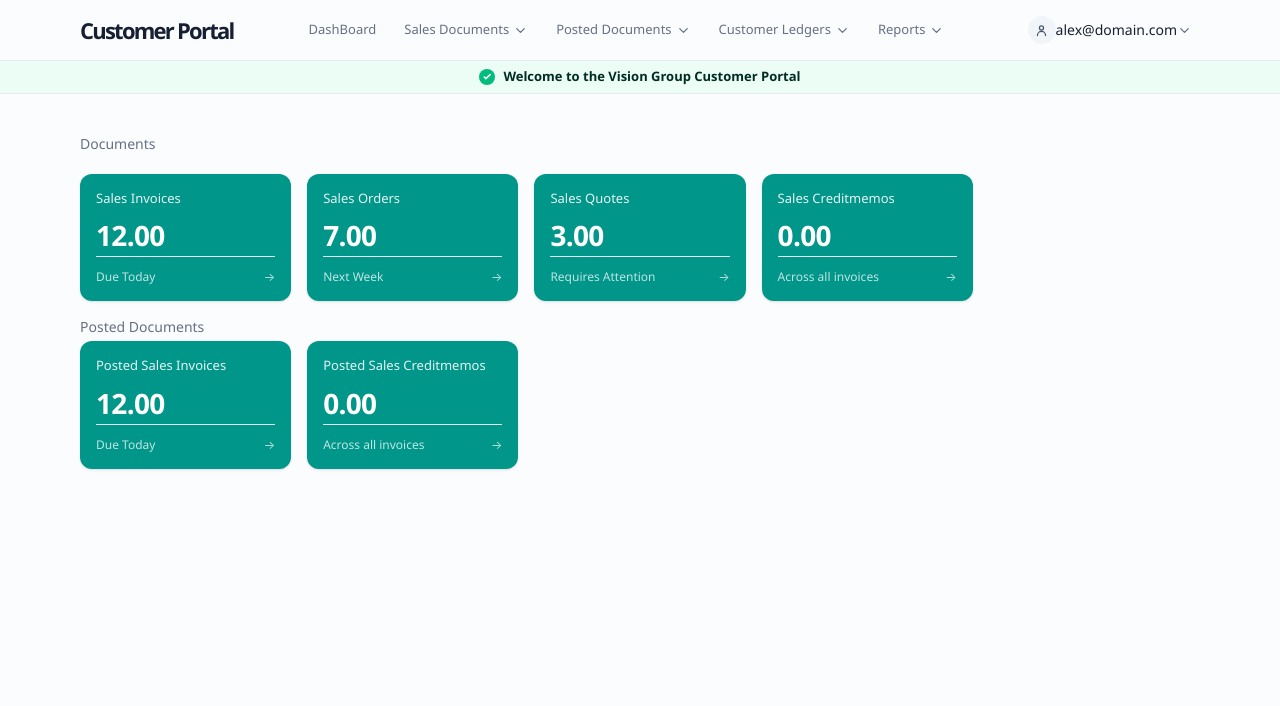
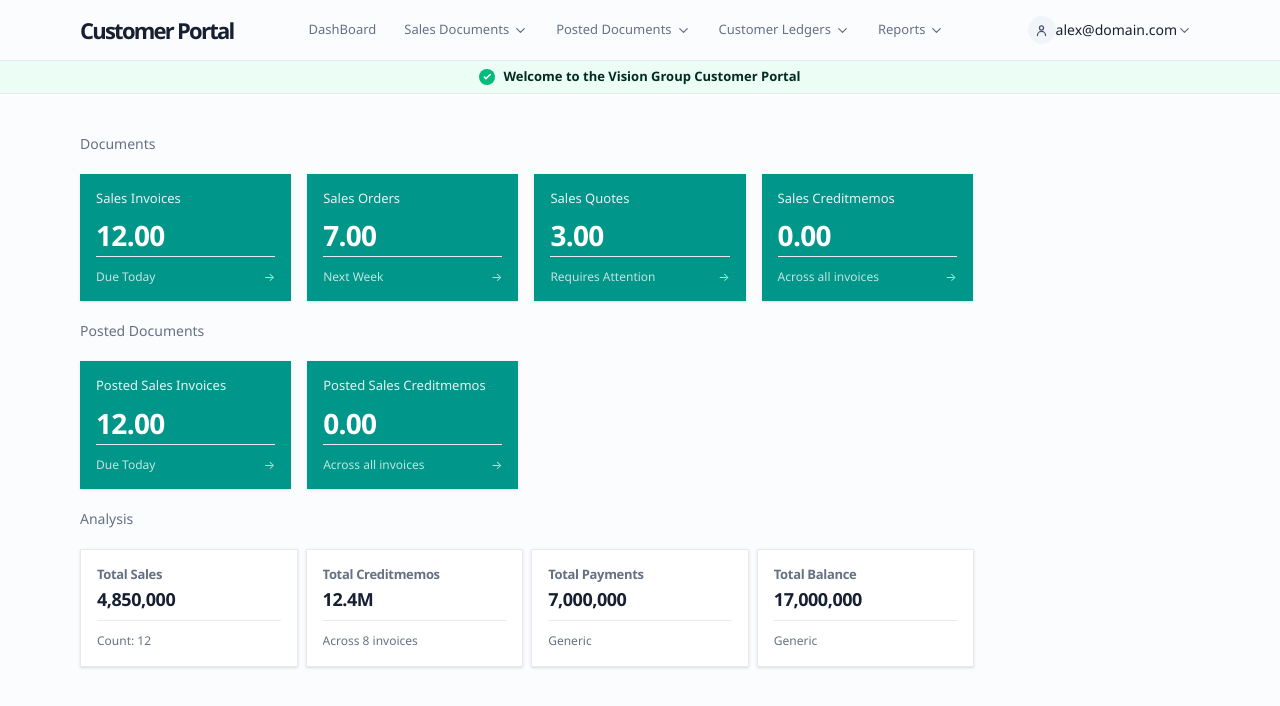
Before and after one commit to ivanepou22/customerserviceportal, a React (Vite) app in the folder FrontEnd-React/: page / in a window 1280 px wide. Both pictures are taken after typing "name@example.com", "Sample123" into the empty fields and a click on the button "Sign in". Shown: the top 706 px of the page. Built offline with nearby package versions, Linux system fonts and the light colour scheme.

Commit message:
feat: update page title and add metrics section to the dashboard

```diff
--- a/FrontEnd-React/index.html
+++ b/FrontEnd-React/index.html
@@ -5,7 +5,7 @@
   <meta charset="UTF-8" />
   <meta name="viewport" content="width=device-width, initial-scale=1.0" />
   <meta name="theme-color" content="#fbfcfe" />
-  <title>Customer Portal</title>
+  <title>Vision Group - Customer Portal</title>
 </head>
 
 <body>
--- a/FrontEnd-React/src/App.jsx
+++ b/FrontEnd-React/src/App.jsx
@@ -80,6 +80,29 @@ const navigation = [
       }
     }
   }
+];
+
+const metrics = [
+  {
+    title: "Total Sales",
+    value: "4,850,000",
+    description: "Count: 12",
+  },
+  {
+    title: "Total Creditmemos",
+    value: " 12.4M",
+    description: "Across 8 invoices",
+  },
+  {
+    title: "Total Payments",
+    value: "7,000,000",
+    description: "Generic",
+  },
+  {
+    title: "Total Balance",
+    value: "17,000,000",
+    description: "Generic",
+  },
 ];
 
 const documents = [
@@ -346,7 +369,7 @@ function Dashboard() {
           ))}
         </div>
 
-        <div className="mt-4 flex items-end justify-between gap-4">
+        <div className="mt-5 mb-4 flex items-end justify-between gap-4">
           <div>
             <p className="mb-1 text-sm font-medium text-muted-foreground">Posted Documents</p>
           </div>
@@ -364,6 +387,16 @@ function Dashboard() {
           ))}
         </div>
 
+        <div className="mt-5 mb-4 flex items-end justify-between gap-4">
+          <div>
+            <p className="mb-1 text-sm font-medium text-muted-foreground">Analysis</p>
+          </div>
+        </div>
+        <div className="grid grid-cols-1 sm:grid-cols-2 lg:grid-cols-3 xl:grid-cols-5 gap-2">
+          {metrics.map((metric) => (
+            <MetricCard key={metric.title} {...metric} />
+          ))}
+        </div>
       </main>
     </div>
   );
@@ -371,7 +404,7 @@ function Dashboard() {
 
 function TealStatCard({ title, value, subtitle, className = "bg-teal-600 hover:bg-teal-700" }) {
   return (
-    <Card className={`${className} text-white border-0 shadow-sm transition-all cursor-pointer group min-h-[118px]  flex flex-col justify-between p-4`}>
+    <Card className={`${className} text-white border-0 shadow-sm transition-all cursor-pointer group min-h-[118px] rounded-lg md:rounded-none flex flex-col justify-between p-4`}>
       <div>
         <p className="text-[13px] font-medium opacity-90 line-clamp-2 leading-tight">{title}</p>
         <div className="mt-2 text-[28px] font-semibold tracking-tight">{value}</div>
@@ -381,6 +414,33 @@ function TealStatCard({ title, value, subtitle, className = "bg-teal-600 hover:b
         <p className="opacity-75">{subtitle}</p>
         <div className="text-white/70 group-hover:translate-x-0.5 transition-transform">→</div>
       </div>
+    </Card>
+  );
+}
+
+function MetricCard({ title, value, description, className = "" }) {
+  return (
+    <Card className={`min-h-[118px] rounded-lg md:rounded-none ${className}`}>
+      <CardHeader className="px-4 py-4 pb-2">
+        <CardTitle className="text-[13px] font-medium text-muted-foreground leading-tight line-clamp-2">
+          {title}
+        </CardTitle>
+      </CardHeader>
+
+      <CardContent className="px-4 pb-4 pt-0">
+        <div className="flex items-baseline text-[18px] font-semibold leading-none tracking-tight">
+          {value}
+        </div>
+
+        {description && (
+          <>
+            <div className="my-3 h-px bg-border" />
+            <p className="text-[12px] leading-[16px] text-muted-foreground line-clamp-2">
+              {description}
+            </p>
+          </>
+        )}
+      </CardContent>
     </Card>
   );
 }
```
